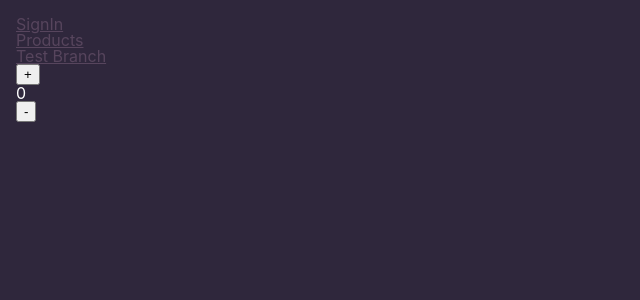
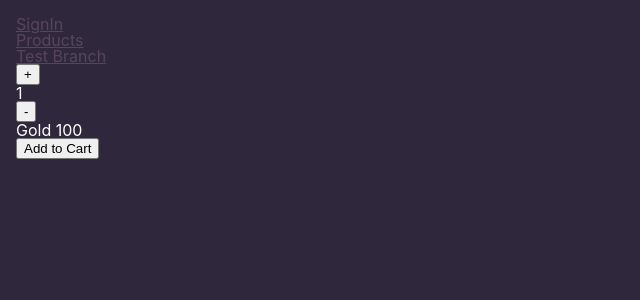
Before and after one commit to FahadHameed89/React-Redux-Router---RPG-Shop-Team-Project, a React (Create React App) app: page /products/ProductAddCard in a window 1280 px wide. Shown: the top 300 px of the page, without its empty margins (0-640 px from the left). Built offline with nearby package versions, Linux system fonts and the light colour scheme.

Commit message:
Correct operation of counter up/down and gold display elements

```diff
--- a/src/product/ProductAddCart.jsx
+++ b/src/product/ProductAddCart.jsx
@@ -20,13 +20,52 @@
  import React, { useState } from 'react';
 
  export default (props) => {
-  const [count, setCount] = useState(0);
-   // Declare a new state variable, which we'll call "count"  const [count, setCount] = useState(0);
+   const productPrice = 100;
+  const [count, setCount] = useState(1);    // <-- This needs to START at 1, and not go any lower..
+  const [price, setPrice] = useState(100);  // <--- This is a placeholder price value to be changed based on item props.
+
+  const update = (action) => {
+
+   let newCount = 0;
+   let newPrice = 0;
+
+   // console.log(newCount);
+   // console.log(newPrice);
+
+      switch(action)
+      {
+         case '+':
+            newCount = count + 1;
+            newPrice = newCount * productPrice;
+            break;
+         case '-':
+            newCount = count - 1;
+            newPrice = newCount * productPrice;
+         break;
+      }
+
+      setCount(newCount);
+      setPrice(newPrice)
+  }
+
    return (
-     <div>
-       <button onClick={() => setCount(count + 1)}> + </button>
-       <p>{count}</p>
-       <button onClick={() => setCount(count - 1)}> - </button>
+     <div className="wrapper">
+
+        <div className="counter">
+         <button onClick={() => update('+') }> + </button>
+         <p>{count}</p>
+         <button onClick={() => update('-')}> - </button>
+        </div>
+
+        <div className="price">
+         <p>Gold {price}</p>
+        </div>
+
+        <div className="addToCart">
+         <button> Add to Cart </button>
+        </div>
+
      </div>
+
    );
  }
```
